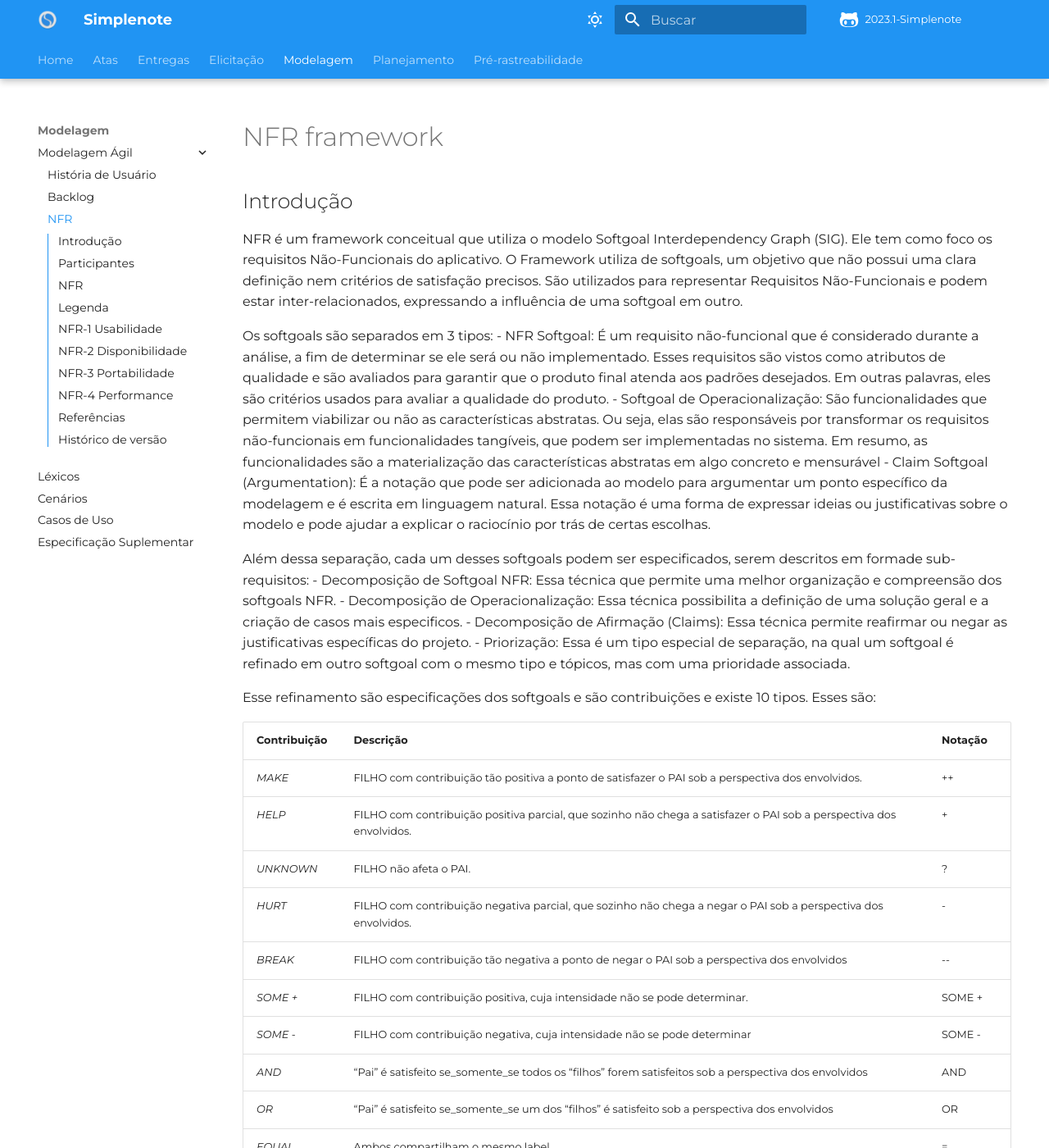
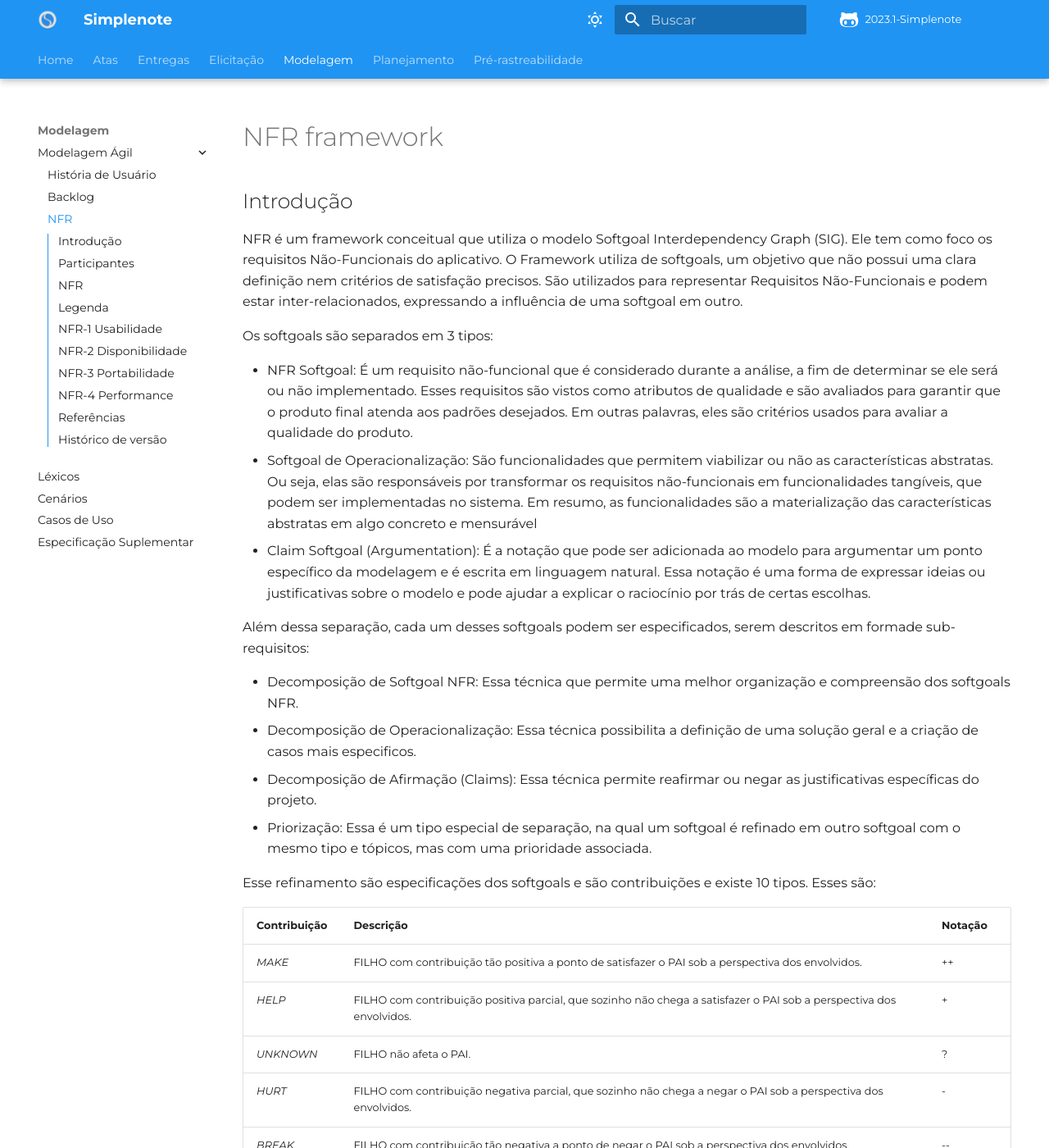
Before and after one commit to Requisitos-de-Software/2023.1-Simplenote, an MkDocs documentation site: the page built from docs/modelagem/nfr.md, in a window 1280 px wide and 1400 px high. Shown: the whole window at 82% size. Built offline with MkDocs 1.6.1 and Material for MkDocs 9.7.7, drawn with Linux system fonts in a browser that asks for light colours; some web fonts are replaced; comment, search, counter and statistics services are not loaded.

Commit message:
Arrumando nfr.md (gitpage)

```diff
--- a/docs/modelagem/nfr.md
+++ b/docs/modelagem/nfr.md
@@ -6,6 +6,7 @@
 Não-Funcionais e podem estar inter-relacionados, expressando a influência de uma softgoal em outro.
 
 Os softgoals são separados em 3 tipos:
+
 - NFR Softgoal: É um requisito não-funcional que é considerado durante a análise, a fim de determinar se ele será ou não implementado.
 Esses requisitos são vistos como atributos de qualidade e são avaliados para garantir que o produto final atenda aos padrões desejados. Em outras palavras, eles são critérios usados para avaliar a qualidade do produto.
 - Softgoal de Operacionalização: São funcionalidades que permitem viabilizar ou não as características abstratas. Ou seja, elas são responsáveis por transformar os requisitos não-funcionais em funcionalidades tangíveis, que podem ser implementadas no sistema.
@@ -14,6 +15,7 @@
 Essa notação é uma forma de expressar ideias ou justificativas sobre o modelo e pode ajudar a explicar o raciocínio por trás de certas escolhas.
 
 Além dessa separação, cada um desses softgoals podem ser especificados, serem descritos em formade sub-requisitos:
+
 - Decomposição de Softgoal NFR: Essa técnica que permite uma melhor organização e compreensão dos softgoals NFR.
 - Decomposição de Operacionalização: Essa técnica possibilita a definição de uma solução geral e a criação de casos mais especificos.
 - Decomposição de Afirmação (Claims): Essa técnica permite reafirmar ou negar as justificativas específicas do projeto.
@@ -48,7 +50,7 @@
 ## Legenda
 <div align="center">
 
-<img src="../img/legenda.png">
+<img src="../../img/legenda.png">
 
 </div>
 
@@ -60,7 +62,7 @@
 
 <div align="center">
 
-<img src="../img/usabilidade.png">
+<img src="../../img/usabilidade.png">
 <figcaption>Figura 2: NFR-1 Usabilidade </figcaption>
 
 </div>
@@ -69,7 +71,7 @@
 
 <div align="center">
 
-<img src="../img/disponibilidade.png">
+<img src="../../img/disponibilidade.png">
 <figcaption>Figura 3: NFR-2 Disponibilidade </figcaption>
 
 </div>
@@ -78,7 +80,7 @@
 
 <div align="center">
 
-<img src="../img/portabilidade.png">
+<img src="../../img/portabilidade.png">
 
 </div>
 
@@ -92,7 +94,7 @@
 
 <div align="center">
 
-  <img src="../img/performance.png">
+  <img src="../../img/performance.png">
 
   </div>
 
```
